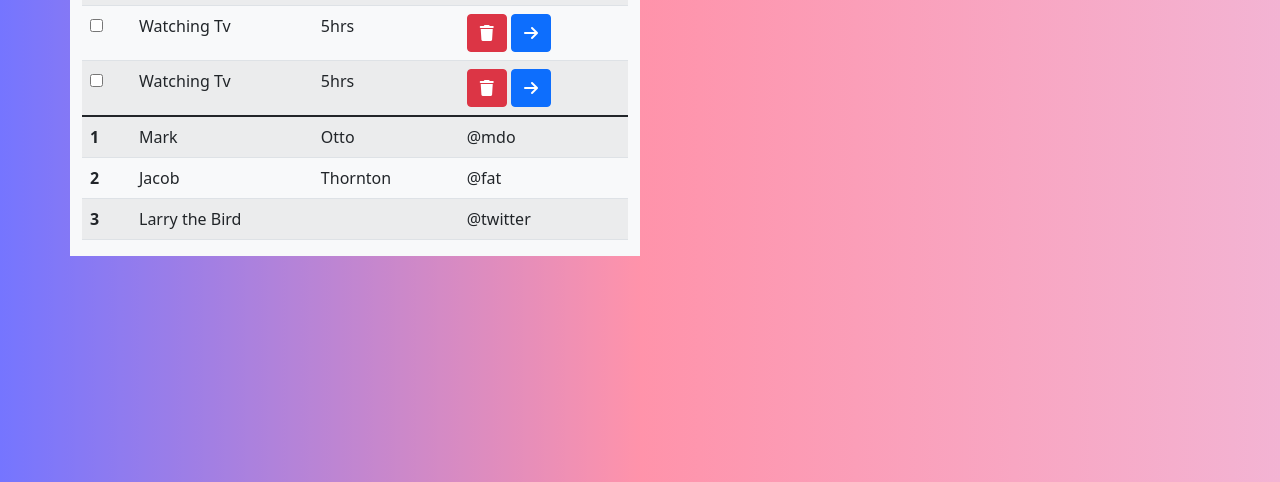
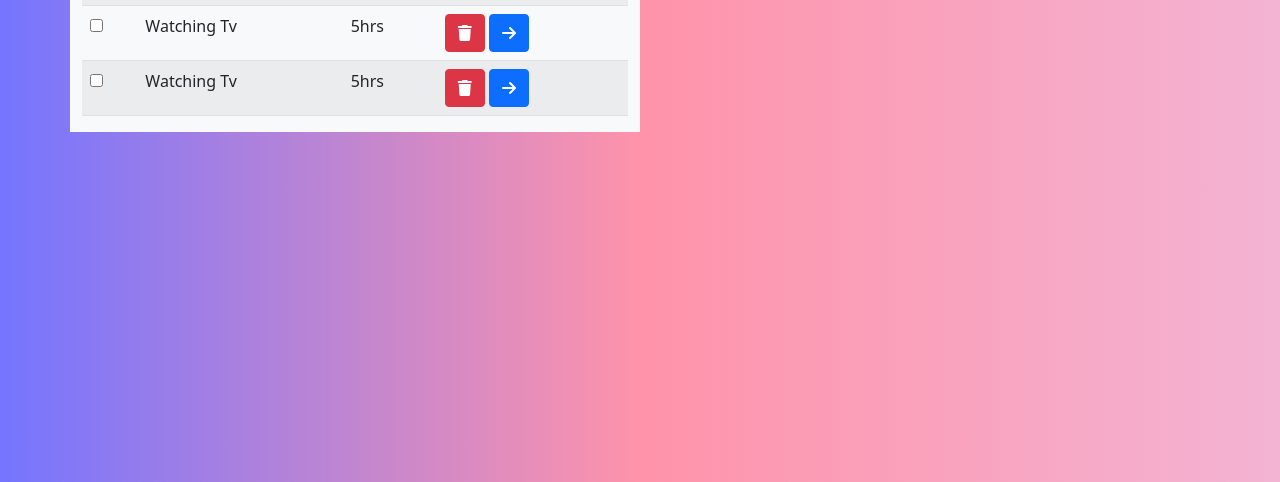
Before and after one commit to tunnelview/notodolist, a plain HTML site: page index.html in a window 1280 px wide. Shown: the part 318-800 px from the top of the page. Drawn offline with nearby package versions, Linux system fonts and the light colour scheme.

Commit message:
Delete unwated table rows

```diff
--- a/index.html
+++ b/index.html
@@ -115,23 +115,7 @@
 						</tr>
 					</tbody>
 					<tbody>
-					  <tr>
-						<th scope="row">1</th>
-						<td>Mark</td>
-						<td>Otto</td>
-						<td>@mdo</td>
-					  </tr>
-					  <tr>
-						<th scope="row">2</th>
-						<td>Jacob</td>
-						<td>Thornton</td>
-						<td>@fat</td>
-					  </tr>
-					  <tr>
-						<th scope="row">3</th>
-						<td colspan="2">Larry the Bird</td>
-						<td>@twitter</td>
-					  </tr>
+
 					</tbody>
 				  </table>
 
```
